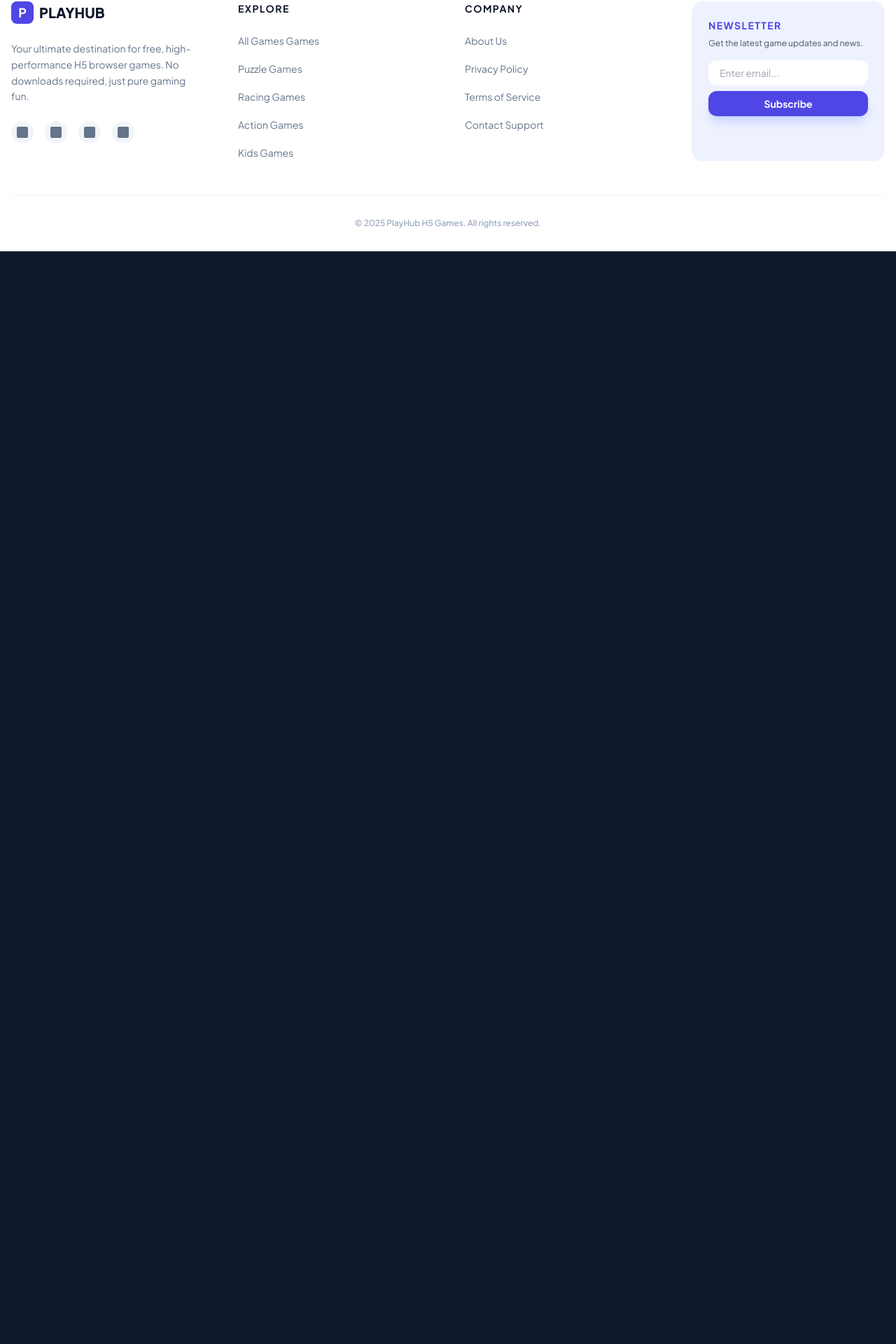
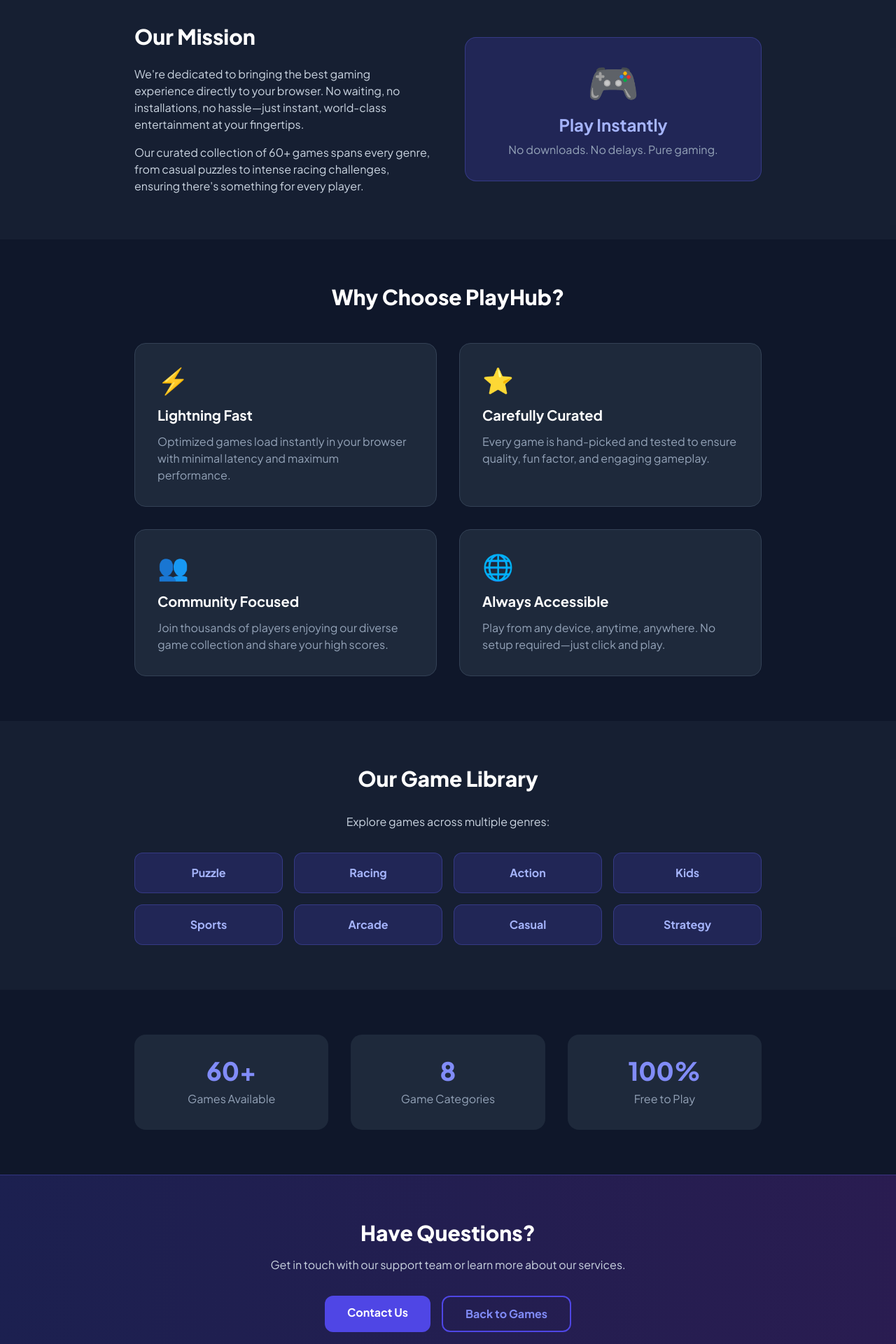
Before and after one commit to nomanafridi941-ops/H5-Games, a React (Vite) app: page /about in a window 1280 px wide. Shown: the part 441-2361 px from the top of the page at 70% size. Before the commit the page ends 800 px from the top, so only its background shows below. Built offline with nearby package versions, Linux system fonts and the light colour scheme.

Commit message:
Add About page with mission, features, and stats

```diff
--- a/App.tsx
+++ b/App.tsx
@@ -8,6 +8,7 @@
 import HomePage from './pages/HomePage';
 import CategoryPage from './pages/CategoryPage';
 import GamePlayPage from './pages/GamePlayPage';
+import AboutPage from './pages/AboutPage';
 import PrivacyPolicyPage from './pages/PrivacyPolicyPage';
 import TermsPage from './pages/TermsPage';
 import ContactPage from './pages/ContactPage';
@@ -38,6 +39,7 @@
             <Route path="/" element={<HomePage />} />
             <Route path="/category/:category" element={<CategoryPage />} />
             <Route path="/game/:slug" element={<GamePlayPage />} />
+            <Route path="/about" element={<AboutPage />} />
             <Route path="/privacy" element={<PrivacyPolicyPage />} />
             <Route path="/terms" element={<TermsPage />} />
             <Route path="/contact" element={<ContactPage />} />
--- a/components/Footer.tsx
+++ b/components/Footer.tsx
@@ -43,7 +43,7 @@
           <div>
             <h4 className="text-sm font-bold text-slate-900 dark:text-white uppercase tracking-widest mb-6">Company</h4>
             <ul className="space-y-4">
-              <li><a href="https://h5gamestore.site/about" className="text-slate-500 dark:text-slate-400 hover:text-indigo-600 transition-colors text-sm">About Us</a></li>
+              <li><Link to="/about" className="text-slate-500 dark:text-slate-400 hover:text-indigo-600 transition-colors text-sm">About Us</Link></li>
               <li><Link to="/privacy" className="text-slate-500 dark:text-slate-400 hover:text-indigo-600 transition-colors text-sm">Privacy Policy</Link></li>
               <li><Link to="/terms" className="text-slate-500 dark:text-slate-400 hover:text-indigo-600 transition-colors text-sm">Terms of Service</Link></li>
               <li><Link to="/contact" className="text-slate-500 dark:text-slate-400 hover:text-indigo-600 transition-colors text-sm">Contact Support</Link></li>
--- a/pages/AboutPage.tsx
+++ b/pages/AboutPage.tsx
@@ -1,168 +1,136 @@
-
 import React from 'react';
-import { Link } from 'react-router-dom';
 
 const AboutPage: React.FC = () => {
   return (
-    <div className="bg-slate-900 min-h-screen py-16">
-      <div className="container mx-auto px-4">
-        <div className="max-w-4xl mx-auto">
-        <div className="text-center mb-16">
-          <h1 className="text-4xl md:text-6xl font-black text-slate-900 dark:text-white mb-6">
-            Instant Fun, <span className="text-indigo-600">Everywhere.</span>
+    <div className="min-h-screen bg-slate-900 text-white">
+      {/* Hero Section */}
+      <section className="py-20 px-4">
+        <div className="container mx-auto max-w-4xl">
+          <h1 className="text-5xl font-black mb-6 text-transparent bg-clip-text bg-gradient-to-r from-indigo-400 to-purple-600">
+            About PlayHub
           </h1>
-          <p className="text-xl text-slate-500 dark:text-slate-400 font-medium">
-            PlayHub is the world's leading platform for high-quality browser-based gaming.
+          <p className="text-xl text-slate-300 leading-relaxed">
+            PlayHub is your ultimate destination for free, high-performance HTML5 browser games. We believe gaming should be accessible, fast, and fun—without downloads, installations, or compromises.
           </p>
         </div>
+      </section>
 
-        <div className="grid md:grid-cols-2 gap-12 mb-20">
-          <div className="space-y-6">
-            <h2 className="text-3xl font-black text-slate-900 dark:text-white">Our Vision</h2>
-            <p className="text-slate-600 dark:text-slate-400 leading-relaxed text-lg">
-              We believe that gaming should be accessible to everyone, regardless of their hardware. By focusing on modern Web technologies (HTML5), we've built a platform that removes the friction of massive downloads and long installation times.
-            </p>
-            <p className="text-slate-600 dark:text-slate-400 leading-relaxed">
-              Whether you have 5 minutes between meetings or 5 hours on a weekend, PlayHub provides instant gratification through high-quality interactive experiences.
-            </p>
-          </div>
-          <div className="relative">
-            <img src="https://picsum.photos/seed/vision/600/400" alt="Vision" className="rounded-3xl shadow-2xl" />
-            <div className="absolute -bottom-6 -right-6 bg-amber-400 p-8 rounded-3xl shadow-xl hidden md:block">
-              <span className="text-4xl font-black text-indigo-900">500+</span>
-              <p className="text-indigo-900 font-bold text-sm">Active Games</p>
+      {/* Mission Section */}
+      <section className="py-16 px-4 bg-slate-800/50">
+        <div className="container mx-auto max-w-4xl">
+          <div className="grid md:grid-cols-2 gap-12 items-center">
+            <div>
+              <h2 className="text-3xl font-black mb-6">Our Mission</h2>
+              <p className="text-slate-300 mb-4">
+                We're dedicated to bringing the best gaming experience directly to your browser. No waiting, no installations, no hassle—just instant, world-class entertainment at your fingertips.
+              </p>
+              <p className="text-slate-300">
+                Our curated collection of 60+ games spans every genre, from casual puzzles to intense racing challenges, ensuring there's something for every player.
+              </p>
+            </div>
+            <div className="bg-indigo-600/20 border border-indigo-500/30 rounded-2xl p-8 text-center">
+              <div className="text-6xl mb-4">🎮</div>
+              <h3 className="text-2xl font-bold text-indigo-300">Play Instantly</h3>
+              <p className="text-slate-400 mt-2">No downloads. No delays. Pure gaming.</p>
             </div>
           </div>
         </div>
+      </section>
 
-        <div className="grid grid-cols-1 sm:grid-cols-3 gap-8 mb-20">
-          <div className="p-8 bg-white dark:bg-slate-800 rounded-3xl text-center shadow-sm">
-            <div className="text-4xl mb-4">🚀</div>
-            <h3 className="text-xl font-bold mb-2">High Speed</h3>
-            <p className="text-slate-500 dark:text-slate-400 text-sm">Optimized assets for instant loading on any connection.</p>
-          </div>
-          <div className="p-8 bg-white dark:bg-slate-800 rounded-3xl text-center shadow-sm">
-            <div className="text-4xl mb-4">📱</div>
-            <h3 className="text-xl font-bold mb-2">Mobile First</h3>
-            <p className="text-slate-500 dark:text-slate-400 text-sm">Seamless experience on smartphones, tablets and PCs.</p>
-          </div>
-          <div className="p-8 bg-white dark:bg-slate-800 rounded-3xl text-center shadow-sm">
-            <div className="text-4xl mb-4">🛡️</div>
-            <h3 className="text-xl font-bold mb-2">Safe & Free</h3>
-            <p className="text-slate-500 dark:text-slate-400 text-sm">No accounts or hidden fees. Just click and play safely.</p>
-          </div>
-        </div>
-
-        {/* Speed Insights */}
-        <div className="mb-20">
-          <h2 className="text-3xl font-black text-slate-900 dark:text-white mb-3">Speed Insights</h2>
-          <p className="text-slate-600 dark:text-slate-400">To start collecting performance metrics, follow these steps.</p>
-
-          <div className="mt-8 bg-white dark:bg-slate-800 rounded-3xl p-8 shadow-sm">
-            <h3 className="text-2xl font-bold text-slate-900 dark:text-white mb-6">Next.js</h3>
-
-            {/* Step 1 */}
-            <div className="mb-10">
-              <div className="text-sm font-bold uppercase tracking-wider text-slate-700 dark:text-slate-300 mb-2">1. Install our package</div>
-              <p className="text-slate-600 dark:text-slate-400 mb-4">Start by installing <span className="font-semibold">@vercel/speed-insights</span> in your existing project.</p>
-
-              <div className="space-y-3">
-                <div className="text-xs uppercase tracking-wide text-slate-500 dark:text-slate-400">npm</div>
-                <pre className="bg-slate-900 text-slate-100 rounded-xl p-4 overflow-auto text-sm"><code>npm i @vercel/speed-insights</code></pre>
-              </div>
+      {/* Features Section */}
+      <section className="py-16 px-4">
+        <div className="container mx-auto max-w-4xl">
+          <h2 className="text-3xl font-black mb-12 text-center">Why Choose PlayHub?</h2>
+          <div className="grid md:grid-cols-2 gap-8">
+            <div className="bg-slate-800 p-8 rounded-2xl border border-slate-700 hover:border-indigo-500 transition-colors">
+              <div className="text-4xl mb-4">⚡</div>
+              <h3 className="text-xl font-bold mb-3">Lightning Fast</h3>
+              <p className="text-slate-400">
+                Optimized games load instantly in your browser with minimal latency and maximum performance.
+              </p>
             </div>
 
-            {/* Step 2 */}
-            <div className="mb-10">
-              <div className="text-sm font-bold uppercase tracking-wider text-slate-700 dark:text-slate-300 mb-2">2. Add the Next.js component</div>
-              <p className="text-slate-600 dark:text-slate-400 mb-4">Import and use the <span className="font-semibold">&lt;SpeedInsights /&gt;</span> Next.js component into your app's layout or your main file.</p>
-              <pre className="bg-slate-900 text-slate-100 rounded-xl p-4 overflow-auto text-sm"><code>import { SpeedInsights } from "@vercel/speed-insights/next"</code></pre>
-              <p className="text-slate-600 dark:text-slate-400 mt-3">For full examples and further reference, please refer to our documentation.</p>
+            <div className="bg-slate-800 p-8 rounded-2xl border border-slate-700 hover:border-indigo-500 transition-colors">
+              <div className="text-4xl mb-4">⭐</div>
+              <h3 className="text-xl font-bold mb-3">Carefully Curated</h3>
+              <p className="text-slate-400">
+                Every game is hand-picked and tested to ensure quality, fun factor, and engaging gameplay.
+              </p>
             </div>
 
-            {/* Step 3 */}
-            <div>
-              <div className="text-sm font-bold uppercase tracking-wider text-slate-700 dark:text-slate-300 mb-2">3. Deploy &amp; Visit your Site</div>
-              <p className="text-slate-600 dark:text-slate-400">Deploy your changes and visit the deployment to collect your first data points.</p>
-              <p className="text-slate-600 dark:text-slate-400 mt-3">If you don't see data after 30 seconds, please check for content blockers and try to navigate between pages on your site.</p>
+            <div className="bg-slate-800 p-8 rounded-2xl border border-slate-700 hover:border-indigo-500 transition-colors">
+              <div className="text-4xl mb-4">👥</div>
+              <h3 className="text-xl font-bold mb-3">Community Focused</h3>
+              <p className="text-slate-400">
+                Join thousands of players enjoying our diverse game collection and share your high scores.
+              </p>
+            </div>
+
+            <div className="bg-slate-800 p-8 rounded-2xl border border-slate-700 hover:border-indigo-500 transition-colors">
+              <div className="text-4xl mb-4">🌐</div>
+              <h3 className="text-xl font-bold mb-3">Always Accessible</h3>
+              <p className="text-slate-400">
+                Play from any device, anytime, anywhere. No setup required—just click and play.
+              </p>
             </div>
           </div>
         </div>
+      </section>
 
-        {/* Web Analytics */}
-        <div className="mb-20">
-          <h2 className="text-3xl font-black text-slate-900 dark:text-white mb-3">Web Analytics</h2>
-          <p className="text-slate-600 dark:text-slate-400">To start counting visitors and page views, follow these steps.</p>
+      {/* Game Categories */}
+      <section className="py-16 px-4 bg-slate-800/50">
+        <div className="container mx-auto max-w-4xl">
+          <h2 className="text-3xl font-black mb-8 text-center">Our Game Library</h2>
+          <p className="text-slate-300 text-center mb-8">
+            Explore games across multiple genres:
+          </p>
+          <div className="grid grid-cols-2 md:grid-cols-4 gap-4">
+            {['Puzzle', 'Racing', 'Action', 'Kids', 'Sports', 'Arcade', 'Casual', 'Strategy'].map((category) => (
+              <div key={category} className="bg-indigo-600/20 border border-indigo-500/30 rounded-xl p-4 text-center hover:bg-indigo-600/30 transition-colors">
+                <p className="text-indigo-300 font-bold">{category}</p>
+              </div>
+            ))}
+          </div>
+        </div>
+      </section>
 
-          <div className="mt-8 bg-white dark:bg-slate-800 rounded-3xl p-8 shadow-sm">
-            <h3 className="text-2xl font-bold text-slate-900 dark:text-white mb-6">Next.js</h3>
-
-            {/* Step 1 */}
-            <div className="mb-10">
-              <div className="text-sm font-bold uppercase tracking-wider text-slate-700 dark:text-slate-300 mb-2">1. Install our package</div>
-              <p className="text-slate-600 dark:text-slate-400 mb-4">Start by installing <span className="font-semibold">@vercel/analytics</span> in your existing project.</p>
-
-              <div className="space-y-3">
-                <div className="text-xs uppercase tracking-wide text-slate-500 dark:text-slate-400">npm</div>
-                <pre className="bg-slate-900 text-slate-100 rounded-xl p-4 overflow-auto text-sm"><code>npm i @vercel/analytics</code></pre>
-                <div className="text-xs uppercase tracking-wide text-slate-500 dark:text-slate-400">pnpm</div>
-                <pre className="bg-slate-900 text-slate-100 rounded-xl p-4 overflow-auto text-sm"><code>pnpm i @vercel/analytics</code></pre>
-              </div>
+      {/* Stats Section */}
+      <section className="py-16 px-4">
+        <div className="container mx-auto max-w-4xl">
+          <div className="grid md:grid-cols-3 gap-8 text-center">
+            <div className="bg-slate-800 p-8 rounded-2xl">
+              <div className="text-4xl font-black text-indigo-400 mb-2">60+</div>
+              <p className="text-slate-400">Games Available</p>
             </div>
-
-            {/* Step 2 */}
-            <div className="mb-10">
-              <div className="text-sm font-bold uppercase tracking-wider text-slate-700 dark:text-slate-300 mb-2">2. Add the React component</div>
-              <p className="text-slate-600 dark:text-slate-400 mb-4">Import and use the <span className="font-semibold">&lt;Analytics /&gt;</span> React component into your app's layout.</p>
-              <pre className="bg-slate-900 text-slate-100 rounded-xl p-4 overflow-auto text-sm"><code>import { Analytics } from "@vercel/analytics/next"</code></pre>
-              <p className="text-slate-600 dark:text-slate-400 mt-3">For full examples and further reference, please refer to our documentation.</p>
-              {/* Full example (Next.js /app) */}
-              <div className="mt-6">
-                <div className="text-xs uppercase tracking-wide text-slate-500 dark:text-slate-400 mb-2">Root layout example (Next.js /app)</div>
-                <pre className="bg-slate-900 text-slate-100 rounded-xl p-4 overflow-auto text-sm">
-                  <code>{`import { Analytics } from '@vercel/analytics/next';
-
-export default function RootLayout({
-  children,
-}: {
-  children: React.ReactNode;
-}) {
-  return (
-    <html lang="en">
-      <head>
-        <title>Next.js</title>
-      </head>
-      <body>
-        {children}
-        <Analytics />
-      </body>
-    </html>
-  );
-}`}</code>
-                </pre>
-              </div>
+            <div className="bg-slate-800 p-8 rounded-2xl">
+              <div className="text-4xl font-black text-indigo-400 mb-2">8</div>
+              <p className="text-slate-400">Game Categories</p>
             </div>
-
-            {/* Step 3 */}
-            <div>
-              <div className="text-sm font-bold uppercase tracking-wider text-slate-700 dark:text-slate-300 mb-2">3. Deploy &amp; Visit your Site</div>
-              <p className="text-slate-600 dark:text-slate-400">Deploy your changes and visit the deployment to collect your page views.</p>
-              <p className="text-slate-600 dark:text-slate-400 mt-3">If you don't see data after 30 seconds, please check for content blockers and try to navigate between pages on your site.</p>
+            <div className="bg-slate-800 p-8 rounded-2xl">
+              <div className="text-4xl font-black text-indigo-400 mb-2">100%</div>
+              <p className="text-slate-400">Free to Play</p>
             </div>
           </div>
         </div>
+      </section>
 
-        <div className="bg-indigo-600 rounded-[3rem] p-12 text-center text-white">
-          <h2 className="text-3xl font-black mb-6">Ready to jump into the action?</h2>
-          <p className="text-indigo-100 mb-10 max-w-xl mx-auto">
-            Discover your next favorite game today. No sign-up required.
+      {/* Contact CTA */}
+      <section className="py-16 px-4 bg-gradient-to-r from-indigo-600/20 to-purple-600/20 border-t border-b border-indigo-500/30">
+        <div className="container mx-auto max-w-4xl text-center">
+          <h2 className="text-3xl font-black mb-4">Have Questions?</h2>
+          <p className="text-slate-300 mb-8">
+            Get in touch with our support team or learn more about our services.
           </p>
-          <Link to="/" className="px-10 py-4 bg-white text-indigo-600 font-bold rounded-2xl hover:bg-indigo-50 transition-all hover:scale-105 inline-block">
-            Start Playing Now
-          </Link>
+          <div className="flex flex-col sm:flex-row gap-4 justify-center">
+            <a href="/contact" className="px-8 py-3 bg-indigo-600 hover:bg-indigo-700 rounded-xl font-bold transition-colors">
+              Contact Us
+            </a>
+            <a href="/" className="px-8 py-3 border-2 border-indigo-600 text-indigo-400 hover:bg-indigo-600/10 rounded-xl font-bold transition-colors">
+              Back to Games
+            </a>
+          </div>
         </div>
-        </div>
-      </div>
+      </section>
     </div>
   );
 };
```
